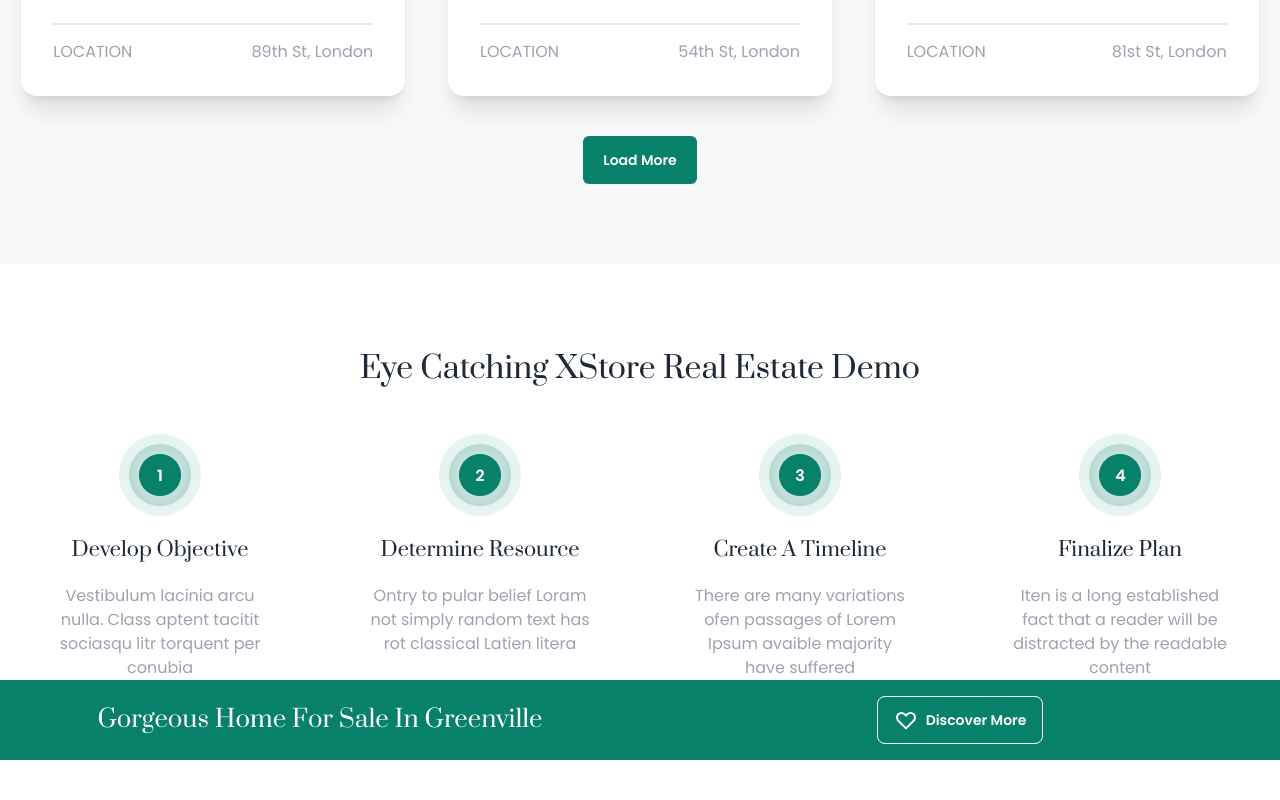
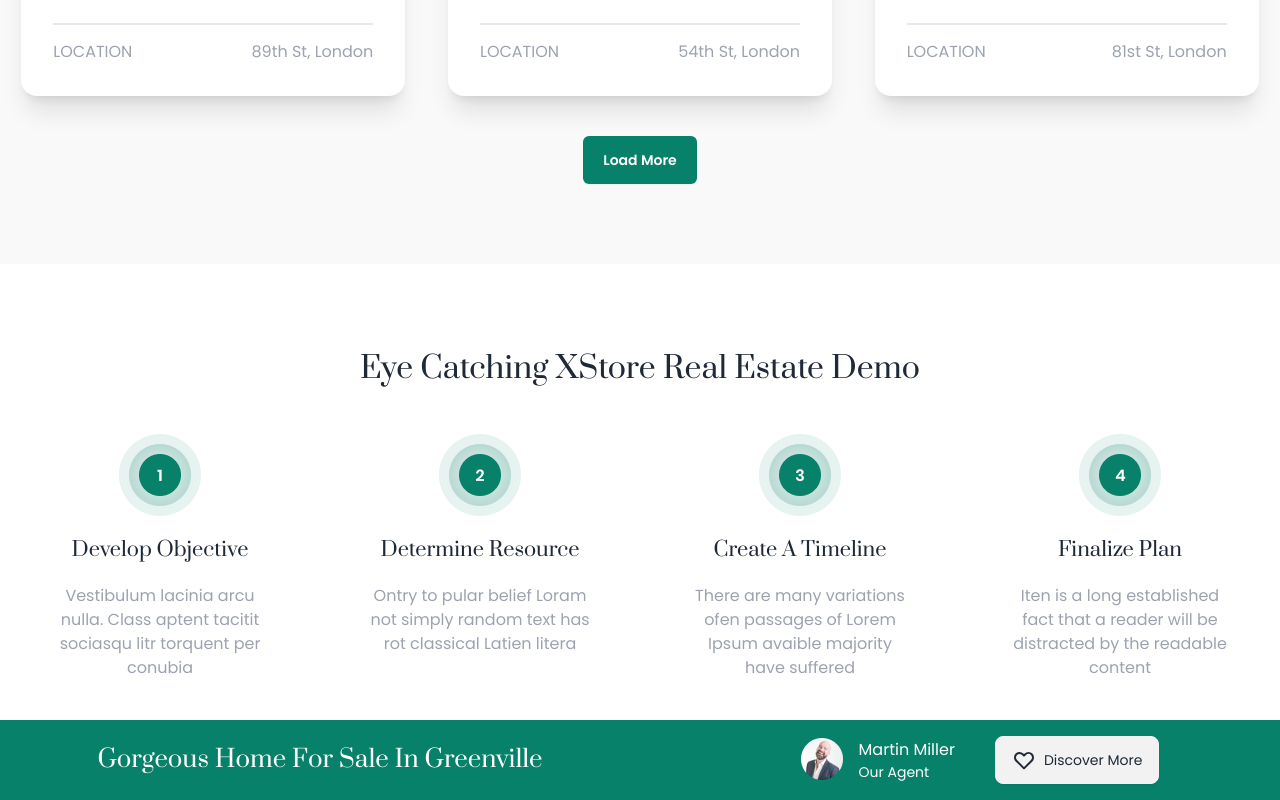
Before and after one commit to iamakmal/dev-realestate, a React (Vite) app: page / in a window 1280 px wide. Shown: the part 1454-2254 px from the top of the page. Before the commit the page ends 2214 px from the top, so only its background shows below. Built offline with nearby package versions, Linux system fonts and the light colour scheme.

Commit message:
added avatar to demo component

```diff
--- a/src/components/Demo.jsx
+++ b/src/components/Demo.jsx
@@ -32,12 +32,21 @@ export default function Demo() {
 
        </div>
 
-       <div className="grid grid-cols-2 bg-main text-white h-20">
+       <div className="grid grid-cols-2 bg-main text-white h-20 mt-10">
         <div className="flex justify-center items-center ">
             <p className="text-2xl font-prata">Gorgeous Home For Sale In Greenville</p>
         </div>
         <div className="flex justify-center items-center">
-            <button className="btn btn-outline w-50 text-white">
+            <div className="flex mx-10">
+            <div>
+            <img src="demoavatar.png"/>
+            </div>
+            <div className="ml-4">
+                <p className="text-base">Martin Miller</p>
+                <p className="text-sm">Our Agent</p>
+            </div>
+            </div>
+            <button className="btn w-50 font-normal">
             <svg xmlns="http://www.w3.org/2000/svg" className="h-6 w-6" fill="none" viewBox="0 0 24 24" stroke="currentColor"><path strokeLinecap="round" strokeLinejoin="round" strokeWidth="2" d="M4.318 6.318a4.5 4.5 0 000 6.364L12 20.364l7.682-7.682a4.5 4.5 0 00-6.364-6.364L12 7.636l-1.318-1.318a4.5 4.5 0 00-6.364 0z" /></svg>
             Discover More
             </button>
```
Also changed, not shown: public/demoavatar.png (added).
